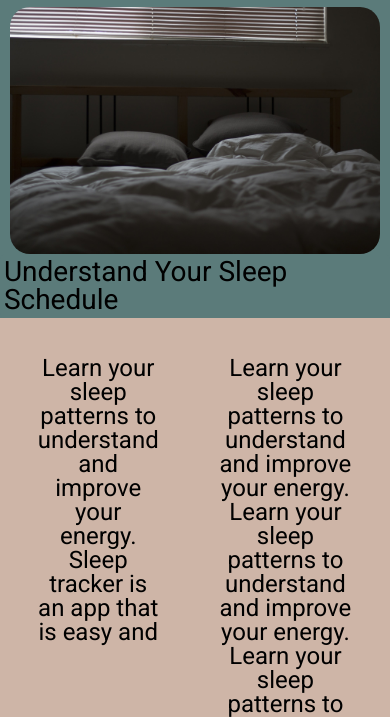
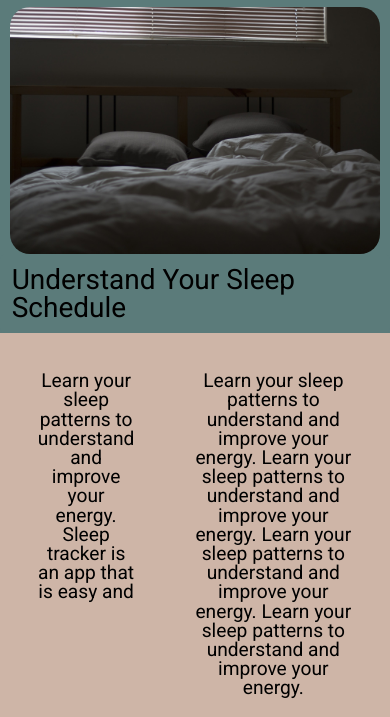
Before and after one commit to Sleep-Tracker-BW-FT/User-Interface, a plain HTML site: page index.html in a window 390 px wide. Shown: the part 56-773 px from the top of the page. Drawn offline with Linux system fonts and the light colour scheme.

Commit message:
Styling improvements

```diff
--- a/about.css
+++ b/about.css
@@ -105,6 +105,7 @@ flex-wrap: wrap;
     background-color: #E0F2E9;
     width: 100%;
     padding:3%;
+    border-radius: 8px;
 }
 .mission{
     display: flex;
--- a/index.html
+++ b/index.html
@@ -13,6 +13,7 @@
     <title>Sleep Tracker</title>
 </head>
 <body>
+    <div class = 'container'>
         <header>
             <div class = "top">
                 <h1>Sleep Tracker</h1>
@@ -47,5 +48,6 @@
                 <a class= "bottom">Marketing</a>
             </div>
         </footer>
+    </div>
 </body>
 </html>
--- a/style.css
+++ b/style.css
@@ -89,7 +89,7 @@ a:hover{
     display: flex;
     flex-direction: row;
     justify-content: center;
-    padding: 1%;
+    padding: 3%;
     font-size: 3rem;
     max-width: 100%;
     border-radius: 5px;
@@ -102,7 +102,6 @@ a:hover{
     justify-content: center;
     padding: 3%;
     font-size: 1.5rem;
-    justify-content: space-around;
     background-color: #CEB5A7;
 }
 .txt{
@@ -135,6 +134,9 @@ background-color: #A17C6B;
         .sleep-tracker{
             font-size: 1.75rem;
         }
+        .txt{
+            font-size: 1.2rem;
+        }
         .below-img-txt{
             padding: 2%;
         }
```
Lines whose indentation alone changed are shown as unchanged.
